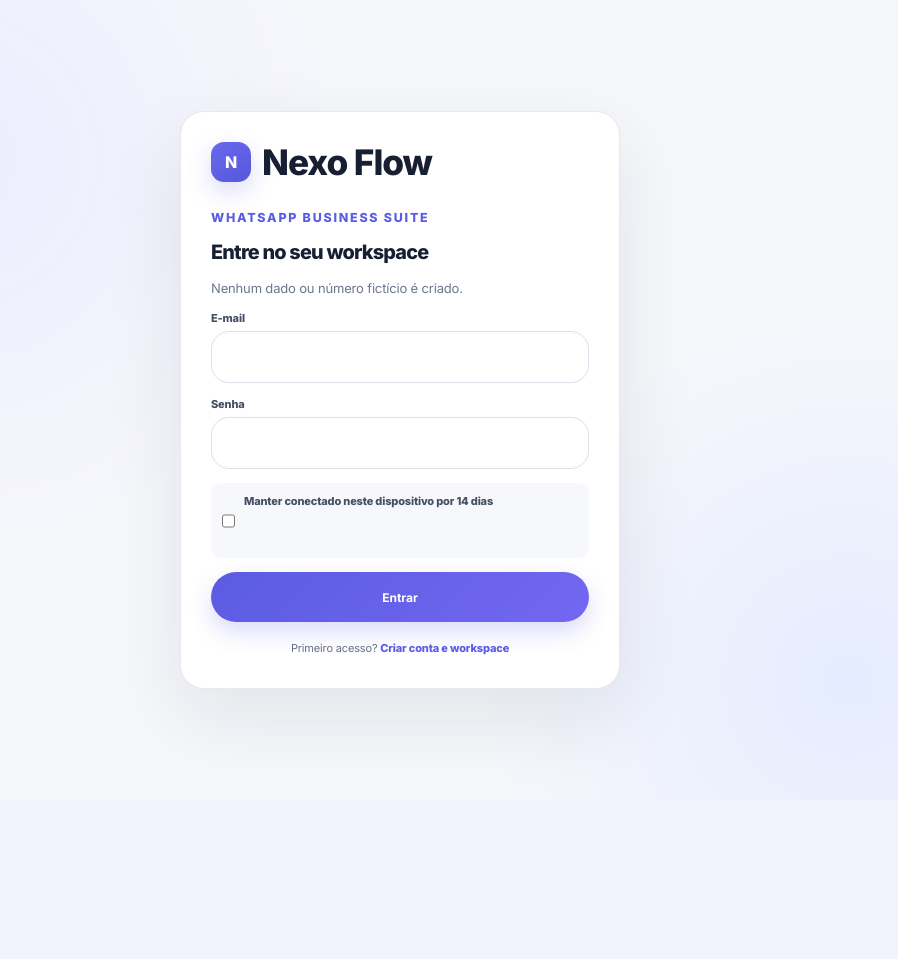
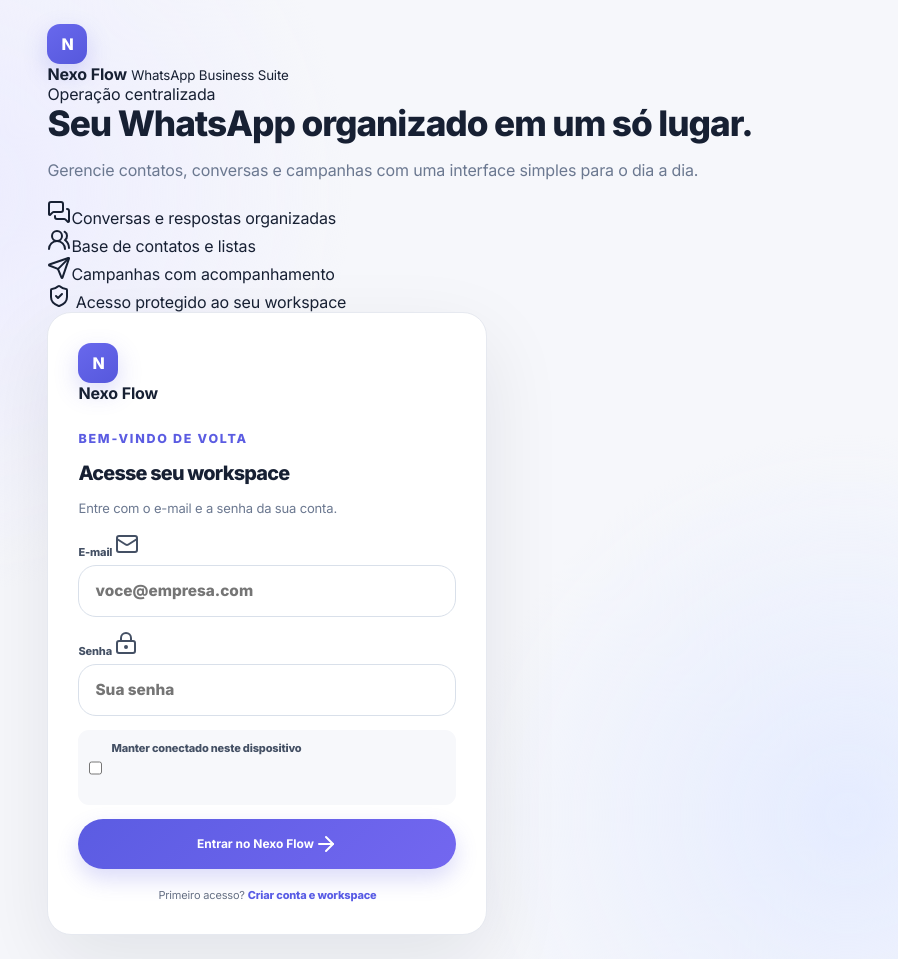
Before and after one commit to LilNomad01/nexo-flo, a FastAPI app: page /login in a window 1280 px wide. Shown: the whole page, without its empty margins (240-1138 px from the left). Before the commit the page ends 708 px from the top, so only its background shows below. Run offline with FastAPI, Linux system fonts and the light colour scheme.

Commit message:
Melhora experiência da tela de login

```diff
--- a/app/templates/login.html
+++ b/app/templates/login.html
@@ -1,19 +1,81 @@
 {% extends "base.html" %}
 {% block title %}Entrar • Nexo Flow{% endblock %}
 {% block auth_content %}
-<section class="auth-card">
-  <div class="auth-brand"><span class="brandmark">N</span><h1>Nexo Flow</h1></div>
-  <p class="eyebrow">WhatsApp Business Suite</p>
-  <h2>Entre no seu workspace</h2>
-  <p class="muted">Nenhum dado ou número fictício é criado.</p>
-  {% if error %}<div class="alert error">{{ error }}</div>{% endif %}
-  <form method="post" action="/login" class="stack">
-    <input type="hidden" name="csrf" value="{{ csrf }}">
-    <label>E-mail<input type="email" name="email" required autocomplete="email"></label>
-    <label>Senha<input id="login-password" type="password" name="password" required autocomplete="current-password"></label>
-    <label class="check"><input type="checkbox" name="remember" value="1"><span>Manter conectado neste dispositivo por 14 dias</span></label>
-    <button class="primary full" type="submit">Entrar</button>
-  </form>
-  {% if registration_open %}<p class="auth-link">Primeiro acesso? <a href="/register">Criar conta e workspace</a></p>{% else %}<p class="auth-link">Workspace já configurado. Novas contas estão protegidas.</p>{% endif %}
-</section>
+<div class="auth-layout">
+  <section class="auth-promo">
+    <div class="auth-promo-brand">
+      <span class="brandmark">N</span>
+      <div>
+        <strong>Nexo Flow</strong>
+        <small>WhatsApp Business Suite</small>
+      </div>
+    </div>
+
+    <div class="auth-promo-copy">
+      <span class="auth-kicker">Operação centralizada</span>
+      <h1>Seu WhatsApp organizado em um só lugar.</h1>
+      <p>Gerencie contatos, conversas e campanhas com uma interface simples para o dia a dia.</p>
+    </div>
+
+    <div class="auth-benefits">
+      <div><i data-lucide="messages-square"></i><span>Conversas e respostas organizadas</span></div>
+      <div><i data-lucide="users-round"></i><span>Base de contatos e listas</span></div>
+      <div><i data-lucide="send"></i><span>Campanhas com acompanhamento</span></div>
+    </div>
+
+    <div class="auth-promo-foot">
+      <i data-lucide="shield-check"></i>
+      <span>Acesso protegido ao seu workspace</span>
+    </div>
+  </section>
+
+  <section class="auth-card auth-card-v3">
+    <div class="auth-mobile-brand">
+      <span class="brandmark">N</span>
+      <strong>Nexo Flow</strong>
+    </div>
+
+    <p class="eyebrow">Bem-vindo de volta</p>
+    <h2>Acesse seu workspace</h2>
+    <p class="muted">Entre com o e-mail e a senha da sua conta.</p>
+
+    {% if error %}<div class="alert error">{{ error }}</div>{% endif %}
+
+    <form method="post" action="/login" class="stack auth-form">
+      <input type="hidden" name="csrf" value="{{ csrf }}">
+
+      <label>
+        E-mail
+        <span class="input-shell">
+          <i data-lucide="mail"></i>
+          <input type="email" name="email" required autocomplete="email" placeholder="voce@empresa.com">
+        </span>
+      </label>
+
+      <label>
+        Senha
+        <span class="input-shell">
+          <i data-lucide="lock-keyhole"></i>
+          <input id="login-password" type="password" name="password" required autocomplete="current-password" placeholder="Sua senha">
+        </span>
+      </label>
+
+      <label class="check auth-remember">
+        <input type="checkbox" name="remember" value="1">
+        <span>Manter conectado neste dispositivo</span>
+      </label>
+
+      <button class="primary full auth-submit" type="submit">
+        Entrar no Nexo Flow
+        <i data-lucide="arrow-right"></i>
+      </button>
+    </form>
+
+    {% if registration_open %}
+      <p class="auth-link">Primeiro acesso? <a href="/register">Criar conta e workspace</a></p>
+    {% else %}
+      <p class="auth-link auth-link-muted">Acesso restrito às contas autorizadas deste workspace.</p>
+    {% endif %}
+  </section>
+</div>
 {% endblock %}
```
